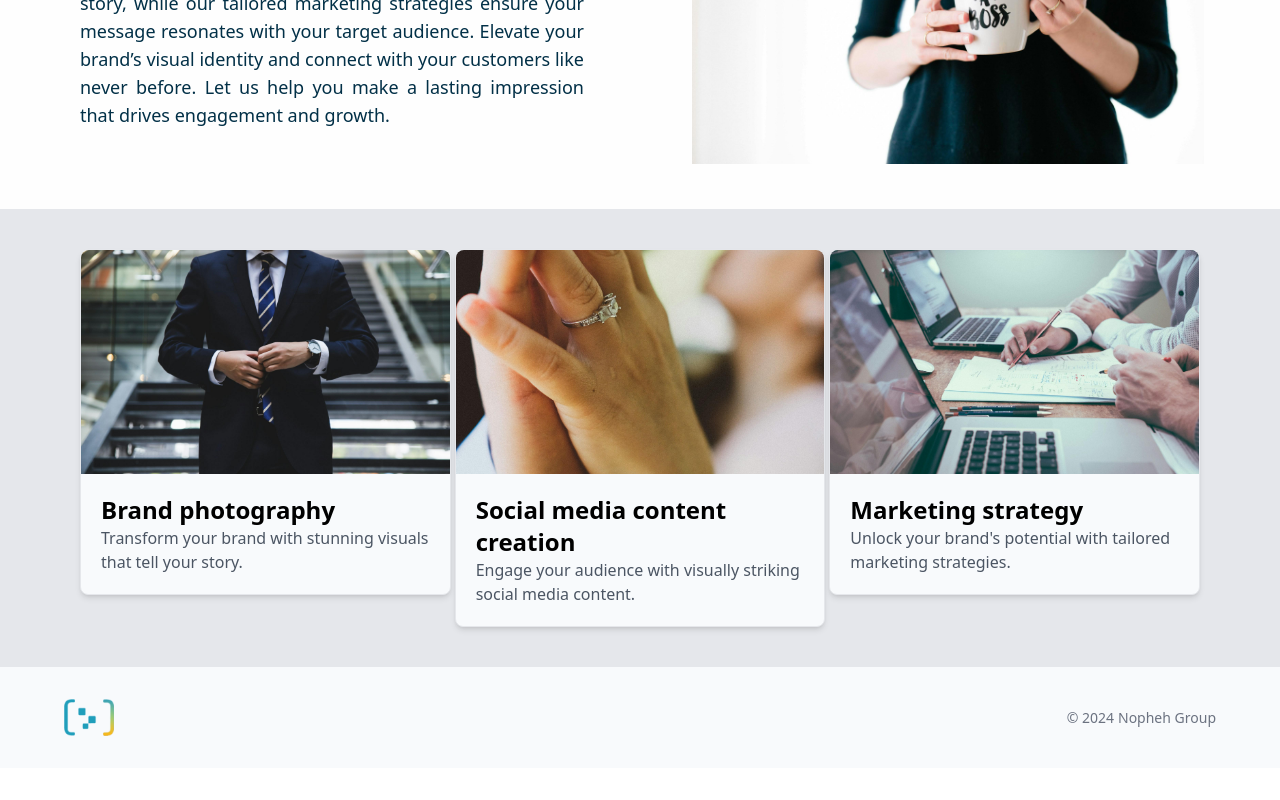
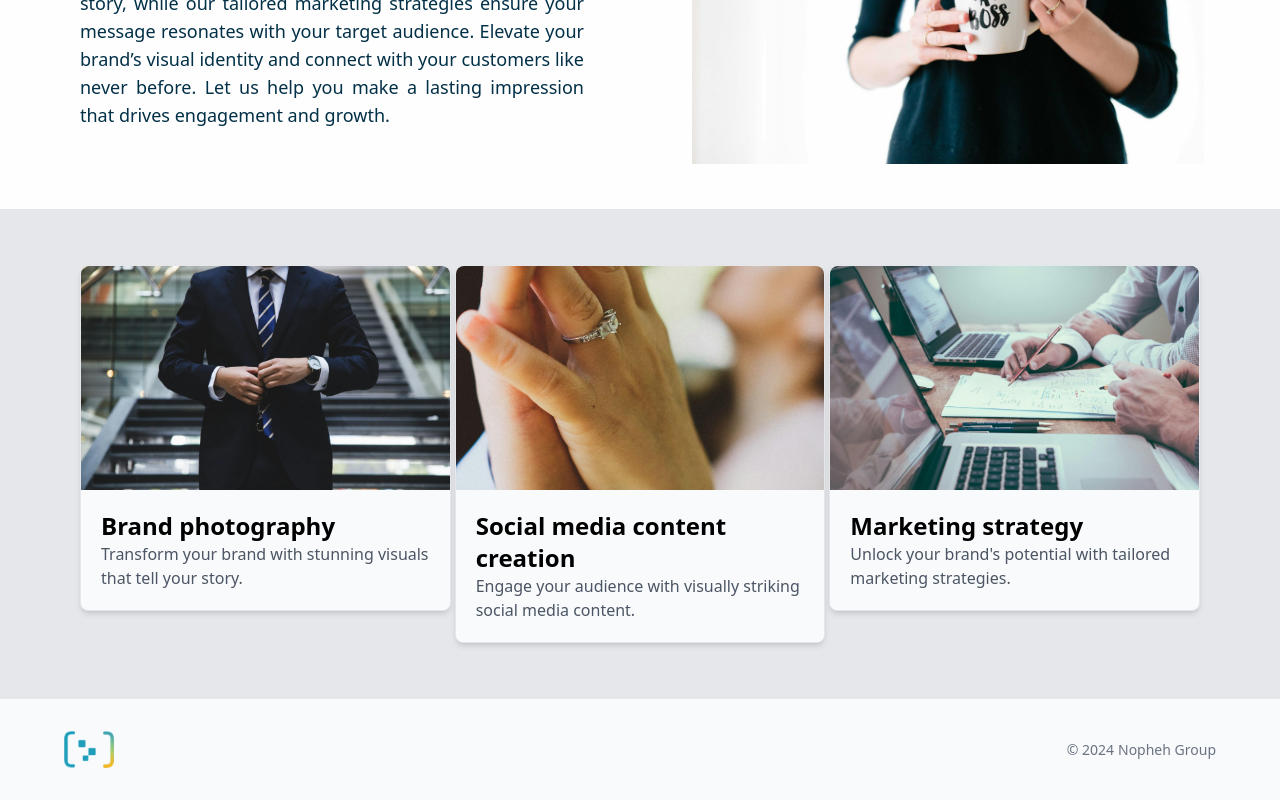
Before and after one commit to AmirBerenji/nophehGroup, a Next.js app: page / in a window 1280 px wide. Shown: the part 1261-2061 px from the top of the page. Before the commit the page ends 2029 px from the top, so only its background shows below. Built offline with nearby package versions, Linux system fonts and the light colour scheme.

Commit message:
Change the size of box

```diff
--- a/app/component/card.tsx
+++ b/app/component/card.tsx
@@ -26,11 +26,8 @@ export default function Card() {
     },
   ];
   return (
-    <section
-      className="bg-gray-200  w-full"
-      id="service"
-    >
-      <div className="grid md:grid-cols-3 grid-cols-1  gap-1 px-20 py-10" >
+    <section className="bg-gray-200  w-full" id="service">
+      <div className="grid md:grid-cols-3 grid-cols-1  gap-1 px-6 xl:px-20 md:px-20   py-14">
         {data.map((item, index) => (
           <Link
             href={item.linke}
```
